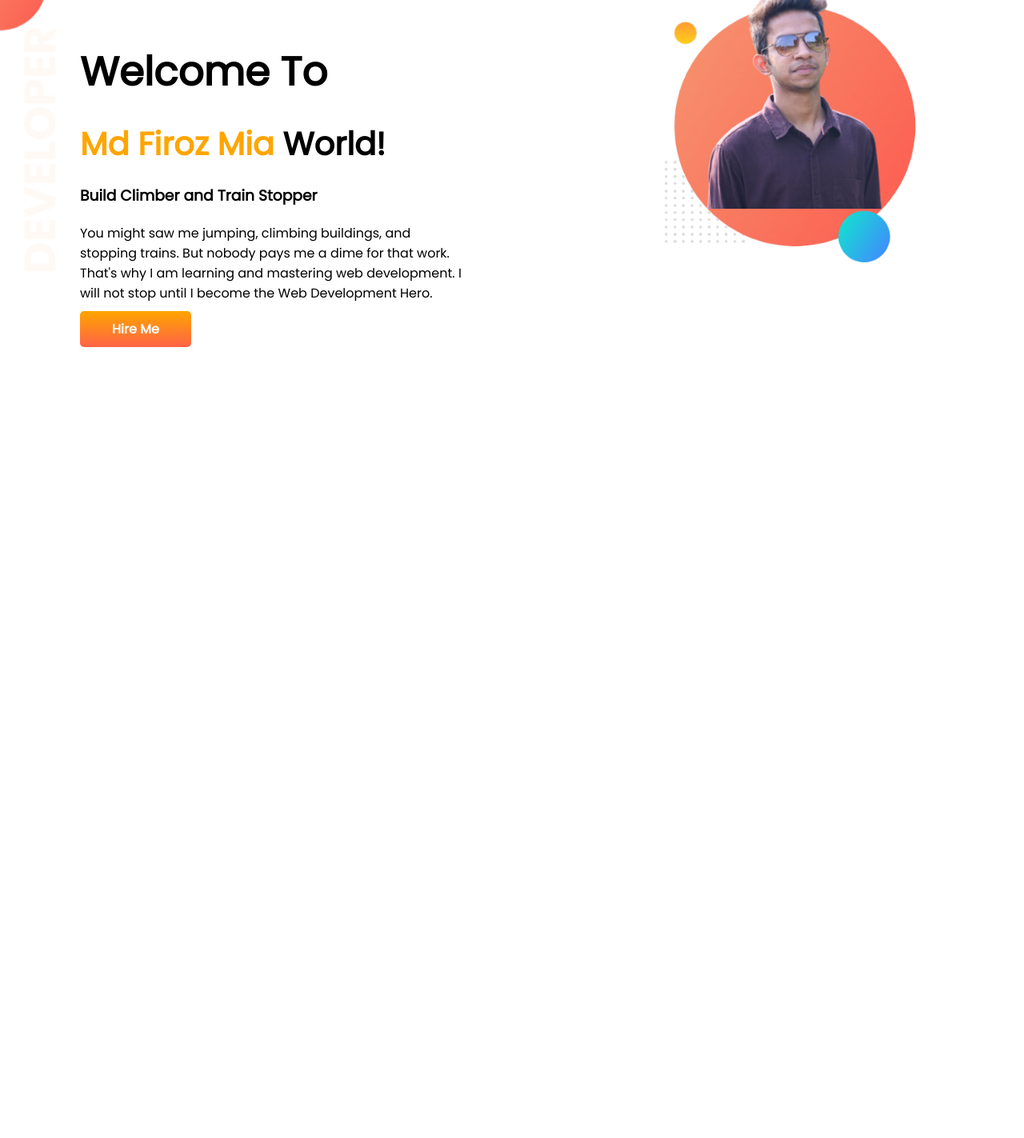
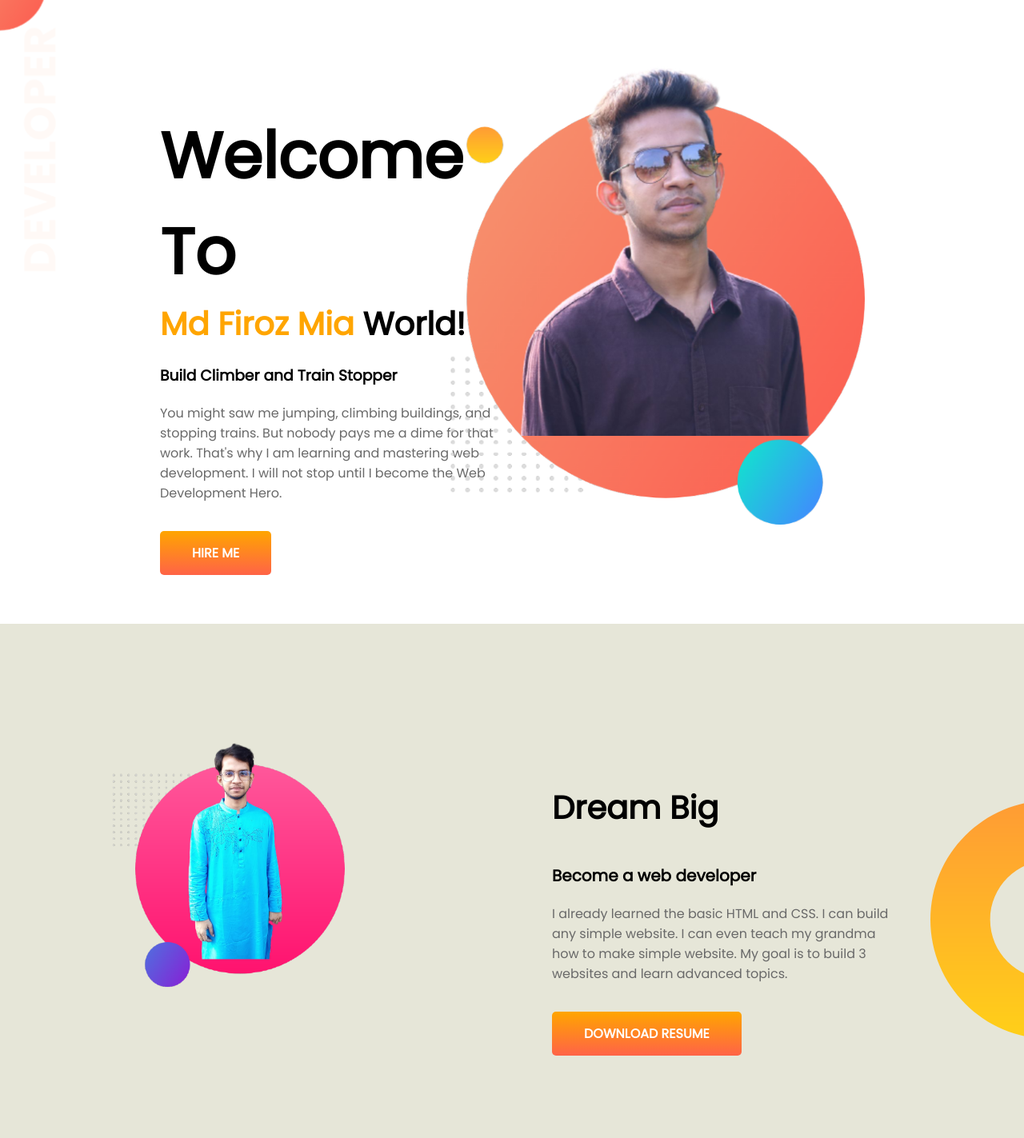
Before and after one commit to Firoz01/Personal-Portfolio, a plain HTML site: page index.html in a window 1280 px wide. Shown: the part 20-1443 px from the top of the page at 80% size. Before the commit the page ends 800 px from the top, so only its background shows below. Drawn offline with Linux system fonts and the light colour scheme.

Commit message:
dream bid section completed

```diff
--- a/index.html
+++ b/index.html
@@ -12,20 +12,43 @@
 </head>
 <body>
     <section id="header">
-        <div class="container">
            <div class="content">
             <div class="content-text">
                 <h1>Welcome To</h1>
                 <h2><span>Md Firoz Mia</span> World!</h2>
                 <h3>Build Climber and Train Stopper</h3>
-                <p>You might saw me jumping, climbing buildings, and stopping trains. But nobody pays me a dime for that work. That's why I am learning and mastering web development. I will not stop until I become the Web Development Hero.</p>
+                <p>You might saw me jumping, climbing buildings, and stopping trains.
+                    But nobody pays me a dime for that work. That's why I am learning and mastering web development.
+                    I will not stop until I become the Web Development Hero.</p>
+
+                <a href="https://www.linkedin.com/in/md-firoz-mia-3726a7196/" target="_blank" class="link-btn">Hire Me</a>
             </div>
             <div class="content-img">
                 <img src="./images/my-bg.png" alt="">
             </div>
         </div>
-        <a href="https://www.linkedin.com/in/md-firoz-mia-3726a7196/" target="_blank" class="link-btn">Hire Me</a>
+    </section>
+
+    <!----Dream Big Section-->
+
+    <section id="dream-big">
+        <div class="content">
+            <div class="left-col">
+                <img src="./images/my-bg2.png" alt="">
+            </div>
+            <div class="right-col">
+                <h2>Dream Big</h2>
+                <h3>Become a web developer</h3>
+                <p>I already learned the basic HTML and CSS.
+                    I can build any simple website.
+                    I can even teach my grandma how to make simple website.
+                    My goal is to build 3 websites and learn advanced topics.</p>
+                    <a href="https://www.linkedin.com/in/md-firoz-mia-3726a7196/" target="_blank" class="link-btn">Download resume</a>
+            </div>
         </div>
     </section>
+
+
+
 </body>
 </html>
--- a/style.css
+++ b/style.css
@@ -9,21 +9,20 @@
     background-image: url(./images/top-banner.png);
     background-repeat: no-repeat;
 }
-.container{
-    margin-right: 100px;
-    margin-left: 100px;
-}
 .content{
-    width: 100%;
+    margin: 0 100px;
+    padding: 100px 0;
     display: flex;
+    flex-wrap: wrap;
 }
 .content-text{
     flex-basis: 50%;
-    padding-right: 5%;
+    margin-top: 35px;
+    padding-left: 100px;
 }
 .content-text h1{
-    margin-top: 50px;
-    font-size: 50px;
+    margin-top: 20px;
+    font-size: 80px;
     line-height: 120px;
 }
 .content-text h2{
@@ -32,6 +31,7 @@
 }
 .content-text p{
     margin-top: 20px;
+    color: dimgray;
 }
 .content-text span{
     color: orange;
@@ -42,18 +42,52 @@
 }
 .content-img img{
     position: absolute;
+    margin-right: 20px;
+    padding-right: 20px;
     right: 0;
     top: 0;
-    width: 70%;
-    padding-left: 5%;
+    width: 80%;
+    width: 600px;
 }
 .link-btn{
     display: inline-block;
-    margin-top: 10px;
+    margin-top: 35px;
     text-decoration: none;
     background-image: linear-gradient(orange, tomato);
     color: #fff;
     font-weight: 700;
-    padding: 10px 40px;
+    padding: 15px 40px;
     border-radius: 5px;
+    text-transform: uppercase;
 }
+
+/*-----Dream Big Section-------*/
+#dream-big{
+    background: url(./images/dream-bg.png);
+    background-repeat: no-repeat;
+    background-position: right;
+    background-color: #e6e6d8;
+}
+.left-col{
+    flex-basis: 50%;
+    padding-right: 100px;
+}
+.left-col img{
+    width: 100%;
+}
+.right-col{
+    flex-basis: 50%;
+    padding: 100px 50px;
+}
+.right-col h2{
+    font-size: 40px;
+    margin-bottom: 40px;
+
+}
+.right-col h3{
+    font-size: 20px;
+    margin: 20px 0;
+}
+.right-col p{
+    color: dimgray;
+}
```
